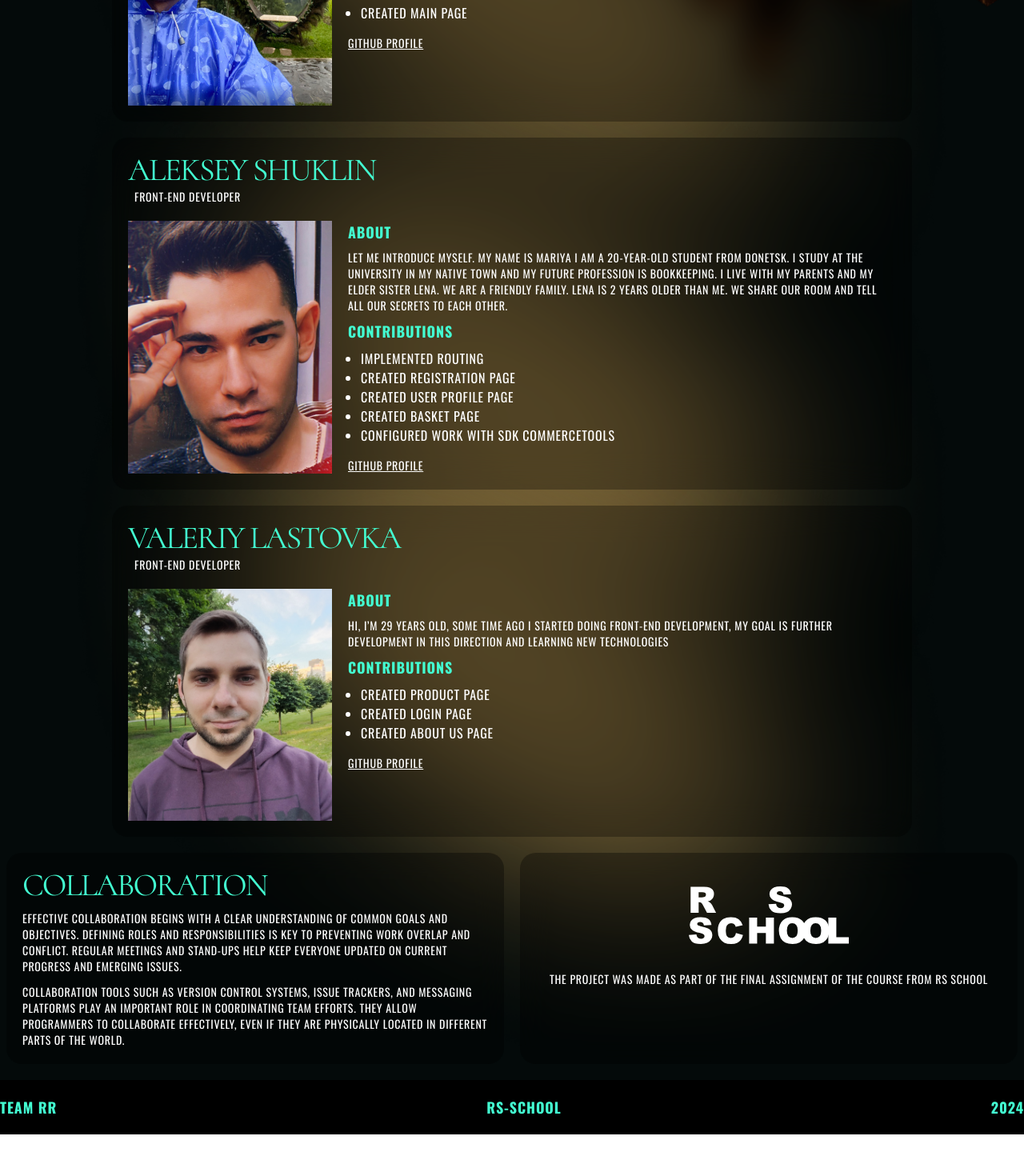
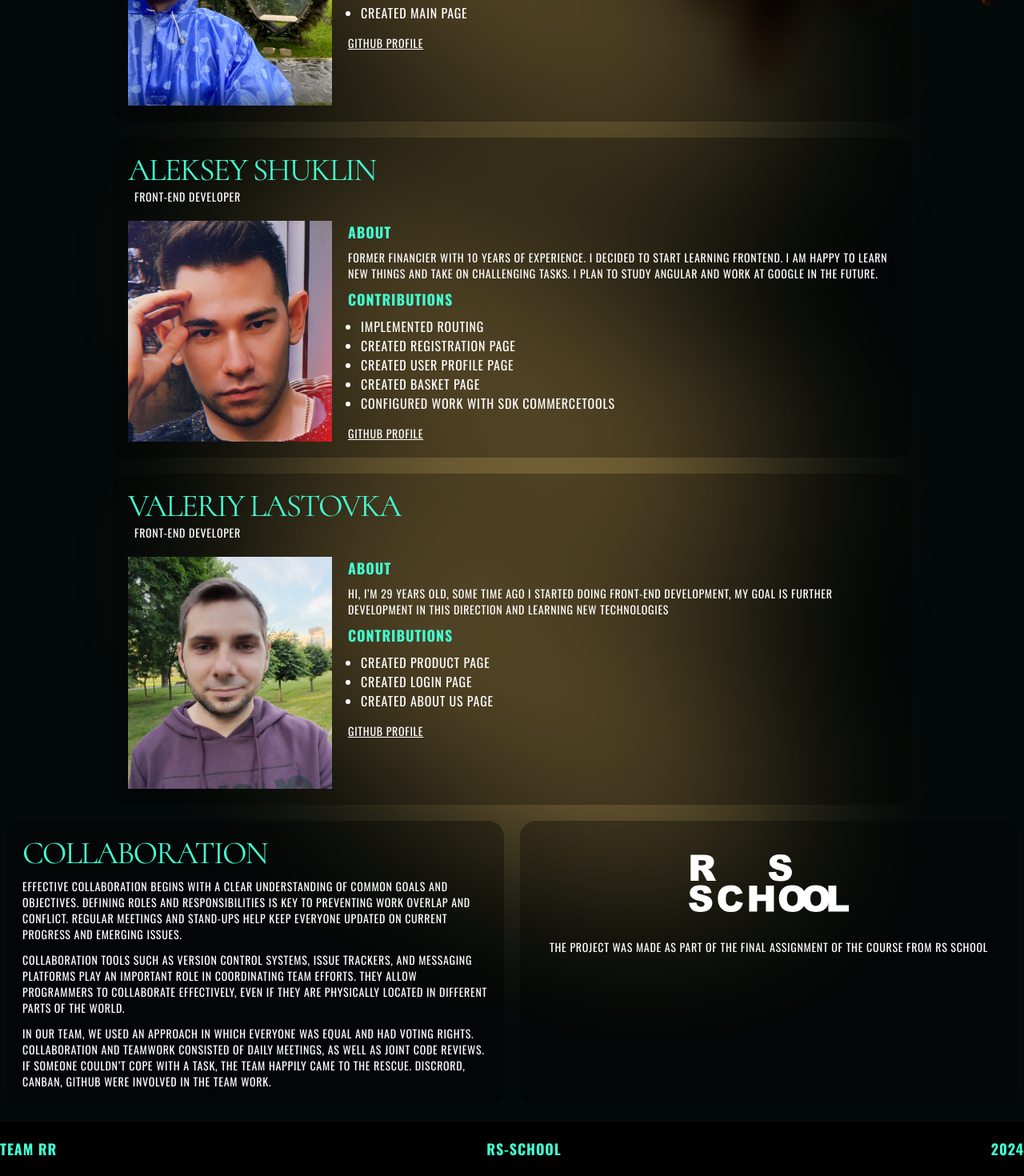
Before and after one commit to jonyforest93/RS-final, a React (Vite) app: page /about in a window 1280 px wide. Shown: the part 628-2098 px from the top of the page at 80% size. Before the commit the page ends 2046 px from the top, so only its background shows below. Built offline with nearby package versions, Linux system fonts and the light colour scheme; no server answers.

Commit message:
refactor: bug fixes , code refactor

```diff
--- a/src/app/pages/AboutUsPage/Collaboration.tsx
+++ b/src/app/pages/AboutUsPage/Collaboration.tsx
@@ -12,6 +12,11 @@ export const Collaboration: React.FC = () => {
         role in coordinating team efforts. They allow programmers to collaborate effectively, even if they are
         physically located in different parts of the world.
       </p>
+      <p className="basic-text">
+        In our team, we used an approach in which everyone was equal and had voting rights. Collaboration and teamwork
+        consisted of daily meetings, as well as joint code reviews. If someone couldn’t cope with a task, the team
+        happily came to the rescue. Discrord, canban, github were involved in the team work.
+      </p>
     </div>
   )
 }
--- a/src/app/pages/AboutUsPage/MembersComponent.tsx
+++ b/src/app/pages/AboutUsPage/MembersComponent.tsx
@@ -18,7 +18,7 @@ export const Members: React.FC = () => {
         roles={'Front-End Developer'}
         img={'/images/aboutUsImg/aleksey.jpg'}
         about={
-          'Let me introduce myself. My name is Mariya I am a 20-year-old student from Donetsk. I study at the university in my native town and my future profession is bookkeeping. I live with my parents and my elder sister Lena. We are a friendly family. Lena is 2 years older than me. We share our room and tell all our secrets to each other.'
+          'Former financier with 10 years of experience. I decided to start learning frontend. I am happy to learn new things and take on challenging tasks. I plan to study Angular and work at Google in the future.'
         }
         contributions={[
           'Implemented Routing',
--- a/src/app/pages/Cart-page/CartPage.tsx
+++ b/src/app/pages/Cart-page/CartPage.tsx
@@ -79,8 +79,8 @@ export const CartPage: React.FC<ICartPageProps> = ({
   return (
     <main className="relative flex w-[100%] flex-grow flex-col items-center justify-center gap-10 overflow-hidden px-3 pb-10 text-white">
       <CartImages />
-      <h1 className="title relative z-10  mt-20">Cart</h1>
-      <div className=" relative z-10 flex max-w-[1440px] flex-wrap items-center justify-center gap-10">
+      <h1 className="title z-100 relative  mt-20">Cart</h1>
+      <div className="z-100 relative flex max-w-[1440px] flex-wrap items-center justify-center gap-10">
         {products.map(product => {
           return (
             <CartItem
@@ -107,7 +107,7 @@ export const CartPage: React.FC<ICartPageProps> = ({
               <p className="text-[13px] line-through">{`$${(totalPrice + discountPrice) / 100}`}</p>
             ) : null}
           </div>
-          <form className="relative z-10 flex flex-col items-center gap-5" onSubmit={handleSubmit}>
+          <form className="relative z-20 flex flex-col items-center gap-5" onSubmit={handleSubmit}>
             <div className="flex  items-center gap-5">
               <label htmlFor="promocode" className="label h-8">
                 Promocode
--- a/src/app/pages/Cart-page/components/CartItem.tsx
+++ b/src/app/pages/Cart-page/components/CartItem.tsx
@@ -38,7 +38,7 @@ export const CartItem: React.FC<CartItemProps> = ({
       try {
         await deleteCartItem(cartId, id)
         setProducts(prev => prev.filter(element => element.id !== id))
-        setTotalPrice(prev => prev - price * quantity)
+        setTotalPrice(prev => prev - price * itemQuantity)
         setСartItems(cartItems - 1)
       } catch (err) {
         console.error(err)
--- a/src/app/pages/Cart-page/components/EmptyCart.tsx
+++ b/src/app/pages/Cart-page/components/EmptyCart.tsx
@@ -2,7 +2,7 @@ import { NavLink } from 'react-router-dom'
 
 export const EmptyCart: React.FC = () => {
   return (
-    <div className="flex flex-col items-center justify-between gap-10 text-center">
+    <div className="relative z-20 flex flex-col items-center justify-between gap-10 text-center">
       <h2 className="title s text-[40px]">YOUR SHOPPING BAG IS EMPTY</h2>
       <NavLink to="/catalog">
         <p className="link ">You can go to the catalog page to add products to your cart</p>
```
